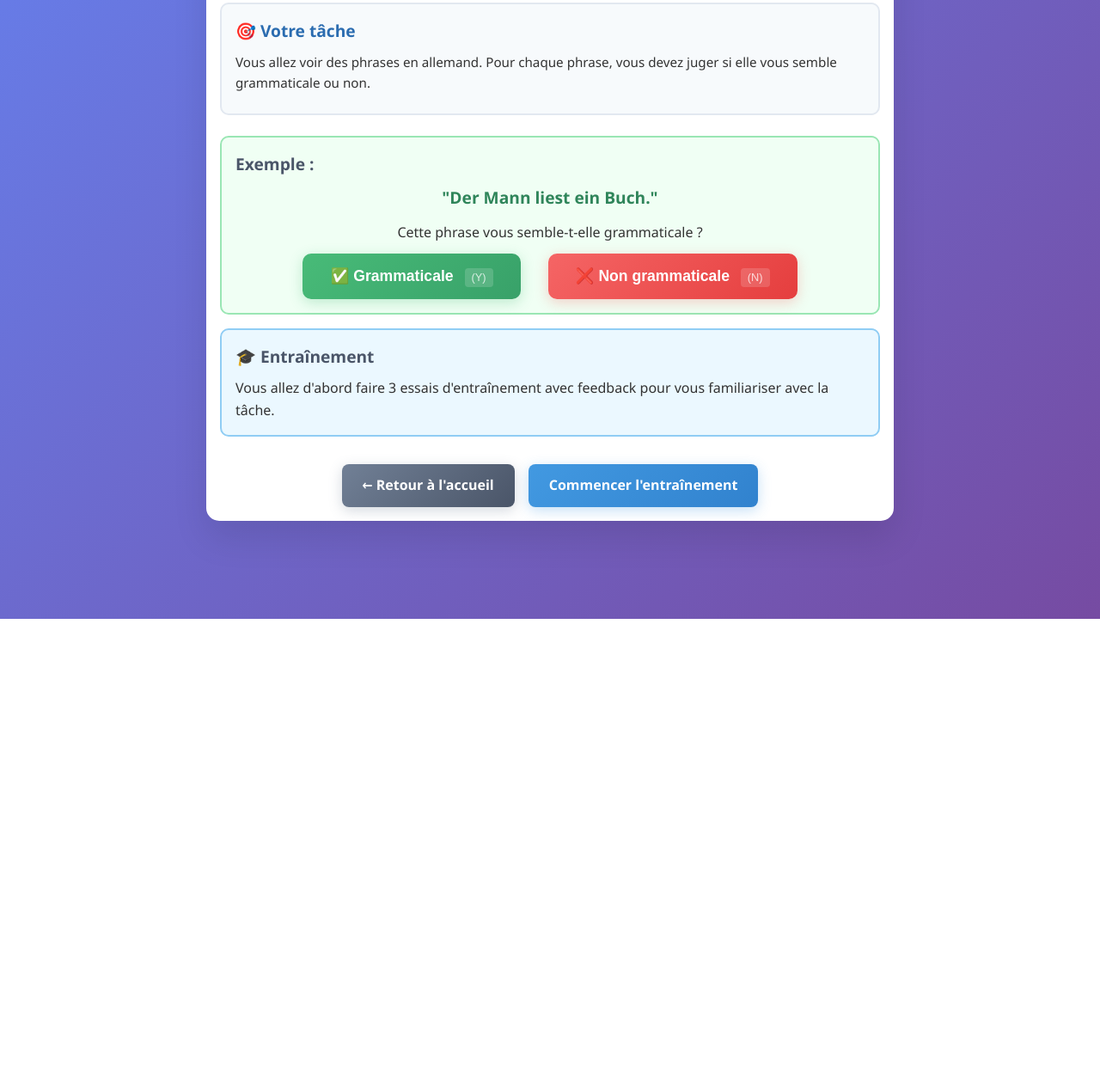
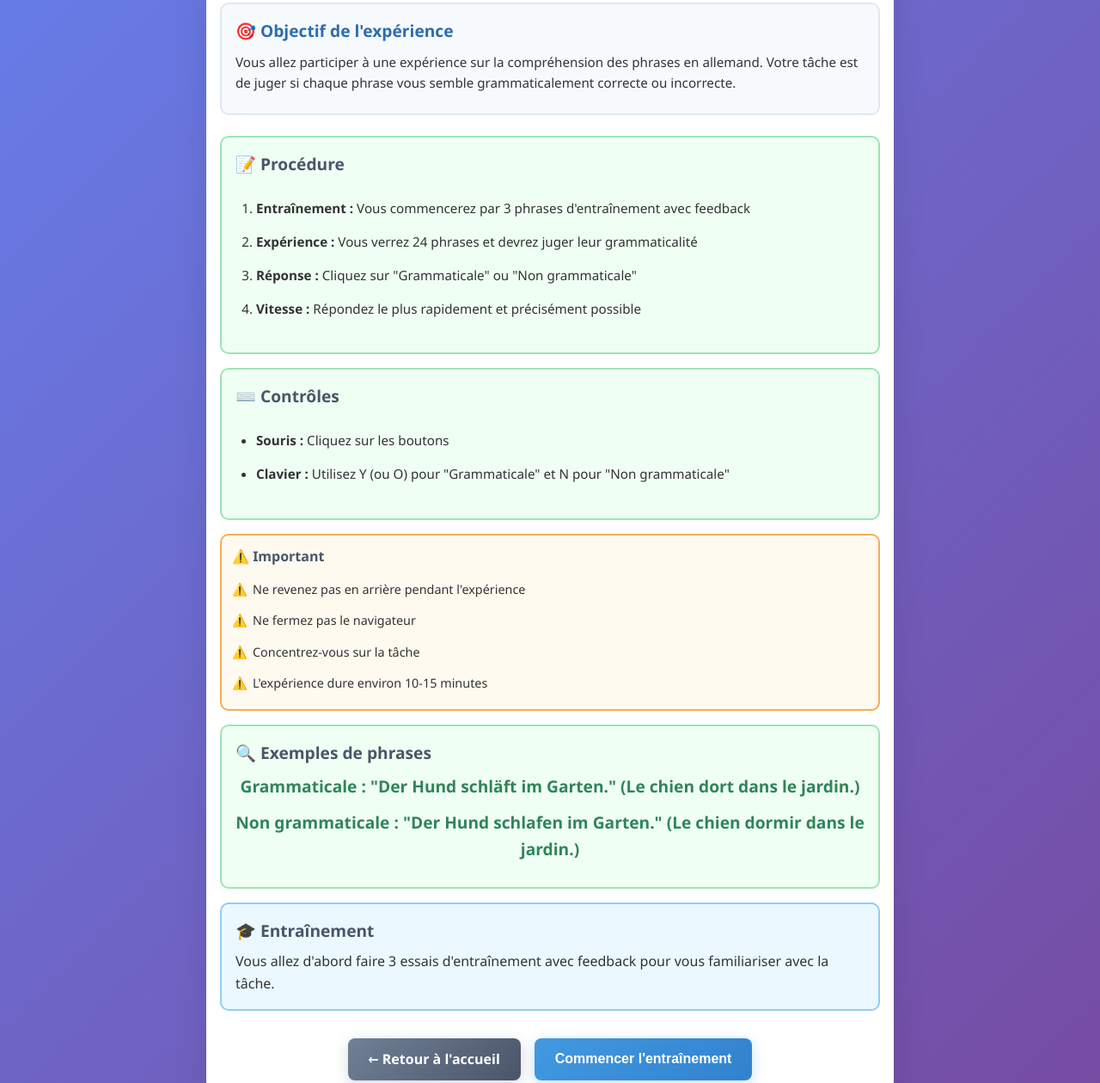
Before and after one commit to andymartinova/psycholinguistique, a plain HTML site: page instructions.html in a window 1280 px wide. Shown: the part 112-1372 px from the top of the page at 86% size. Before the commit the page ends 832 px from the top, so only its background shows below. Drawn offline with Linux system fonts and the light colour scheme.

Commit message:
fixed instructions

```diff
--- a/css/components.css
+++ b/css/components.css
@@ -350,7 +350,7 @@
 }
 
 .info-box li {
-    padding: 0.25rem 0;
+    padding: 0.5rem 0;
     position: relative;
     padding-left: 1.5rem;
     font-size: 0.9rem;
@@ -556,6 +556,18 @@
     margin: 1rem 0;
 }
 
+.task-example ul,
+.task-example ol {
+    padding-left: 1.5rem;
+    margin: 1rem 0;
+}
+
+.task-example li {
+    padding: 0.5rem 0;
+    font-size: 0.95rem;
+    line-height: 1.5;
+}
+
 .example-phrase {
     font-size: 1.2rem;
     font-weight: 600;
@@ -594,10 +606,11 @@
 }
 
 .important-notes li {
-    padding: 0.15rem 0;
+    padding: 0.5rem 0;
     position: relative;
-    padding-left: 1.2rem;
-    font-size: 0.85rem;
+    padding-left: 1.5rem;
+    font-size: 0.9rem;
+    line-height: 1.4;
 }
 
 .important-notes li:before {
--- a/instructions.html
+++ b/instructions.html
@@ -16,23 +16,49 @@
 
         <div class="instructions-content">
             <div class="info-box">
-                <h3>🎯 Votre tâche</h3>
-                <p>Vous allez voir des phrases en allemand. Pour chaque phrase, vous devez juger si elle vous semble grammaticale ou non.</p>
+                <h3>🎯 Objectif de l'expérience</h3>
+                <p>Vous allez participer à une expérience sur la compréhension des phrases en allemand. Votre tâche est de juger si chaque phrase vous semble grammaticalement correcte ou incorrecte.</p>
             </div>
 
             <div class="task-example">
-                <h4>Exemple :</h4>
-                <div class="example-phrase">"Der Mann liest ein Buch."</div>
-                <div class="response-options">
-                    <p>Cette phrase vous semble-t-elle grammaticale ?</p>
-                    <div class="buttons">
-                        <button class="btn btn-grammatical">✅ Grammaticale <span class="key-hint">(Y)</span></button>
-                        <button class="btn btn-ungrammatical">❌ Non grammaticale <span class="key-hint">(N)</span></button>
+                <h4>📝 Procédure</h4>
+                <ol>
+                    <li><strong>Entraînement :</strong> Vous commencerez par 3 phrases d'entraînement avec feedback</li>
+                    <li><strong>Expérience :</strong> Vous verrez 24 phrases et devrez juger leur grammaticalité</li>
+                    <li><strong>Réponse :</strong> Cliquez sur "Grammaticale" ou "Non grammaticale"</li>
+                    <li><strong>Vitesse :</strong> Répondez le plus rapidement et précisément possible</li>
+                </ol>
+            </div>
+
+            <div class="task-example">
+                <h4>⌨️ Contrôles</h4>
+                <ul>
+                    <li><strong>Souris :</strong> Cliquez sur les boutons</li>
+                    <li><strong>Clavier :</strong> Utilisez Y (ou O) pour "Grammaticale" et N pour "Non grammaticale"</li>
+                </ul>
+            </div>
+
+            <div class="important-notes">
+                <h4>⚠️ Important</h4>
+                <ul>
+                    <li>Ne revenez pas en arrière pendant l'expérience</li>
+                    <li>Ne fermez pas le navigateur</li>
+                    <li>Concentrez-vous sur la tâche</li>
+                    <li>L'expérience dure environ 10-15 minutes</li>
+                </ul>
+            </div>
+
+            <div class="task-example">
+                <h4>🔍 Exemples de phrases</h4>
+                <div class="example-phrases">
+                    <div class="example-phrase">
+                        <p><strong>Grammaticale :</strong> "Der Hund schläft im Garten." (Le chien dort dans le jardin.)</p>
+                    </div>
+                    <div class="example-phrase">
+                        <p><strong>Non grammaticale :</strong> "Der Hund schlafen im Garten." (Le chien dormir dans le jardin.)</p>
                     </div>
                 </div>
             </div>
-
-
 
             <div class="practice-info">
                 <h4>🎓 Entraînement</h4>
@@ -42,10 +68,10 @@
 
         <div class="navigation-buttons">
             <a href="index.html" class="btn btn-secondary">← Retour à l'accueil</a>
-            <a href="training.html" class="btn btn-primary">Commencer l'entraînement</a>
+            <button id="start-practice-btn" class="btn btn-primary">Commencer l'entraînement</button>
         </div>
     </div>
 
-    <script type="module" src="js/instructions.js"></script>
+    <script src="js/instructions.js"></script>
 </body>
 </html>
--- a/js/analytics.js
+++ b/js/analytics.js
@@ -1,9 +1,3 @@
-import { generateSummary, downloadData, formatResponseTime } from './utils.js';
-import { AccuracyChart } from '../graphiques/accuracy-chart.js';
-import { ResponseTimeChart } from '../graphiques/response-time-chart.js';
-import { ParticipantComparisonChart } from '../graphiques/participant-comparison-chart.js';
-import { LearningCurveChart } from '../graphiques/learning-curve-chart.js';
-
 // Gestion de la page d'analyses
 class AnalyticsPage {
     constructor() {
--- a/js/experiment.js
+++ b/js/experiment.js
@@ -1,6 +1,3 @@
-import { EXPERIMENT_CONFIG } from './config.js';
-import { EXPERIMENTAL_SENTENCES } from './data.js';
-
 // Gestion de la page d'expérience principale
 class ExperimentPage {
     constructor() {
--- a/js/instructions.js
+++ b/js/instructions.js
@@ -1,5 +1,5 @@
 // Gestion de la page d'instructions
-export class InstructionsPage {
+class InstructionsPage {
     constructor() {
         this.setupEventHandlers();
     }
--- a/js/main.js
+++ b/js/main.js
@@ -1,6 +1,5 @@
-import { Experiment } from './experiment.js';
-
 // Initialisation de l'application
 document.addEventListener('DOMContentLoaded', function() {
-    new Experiment();
+    // L'initialisation se fait maintenant directement dans chaque page
+    console.log('Application chargée');
 });
--- a/js/results.js
+++ b/js/results.js
@@ -1,5 +1,3 @@
-import { generateSummary, downloadData } from './utils.js';
-
 // Gestion de la page de résultats
 class ResultsPage {
     constructor() {
--- a/js/training.js
+++ b/js/training.js
@@ -1,6 +1,3 @@
-import { EXPERIMENT_CONFIG } from './config.js';
-import { PRACTICE_SENTENCES } from './data.js';
-
 // Gestion de la page d'entraînement
 class TrainingPage {
     constructor() {
```
